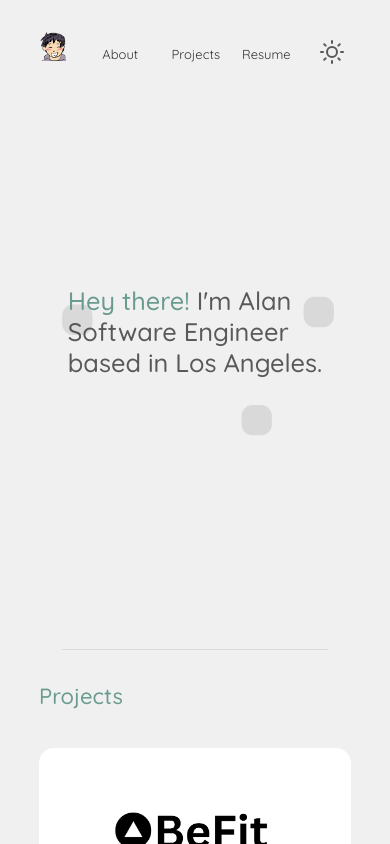
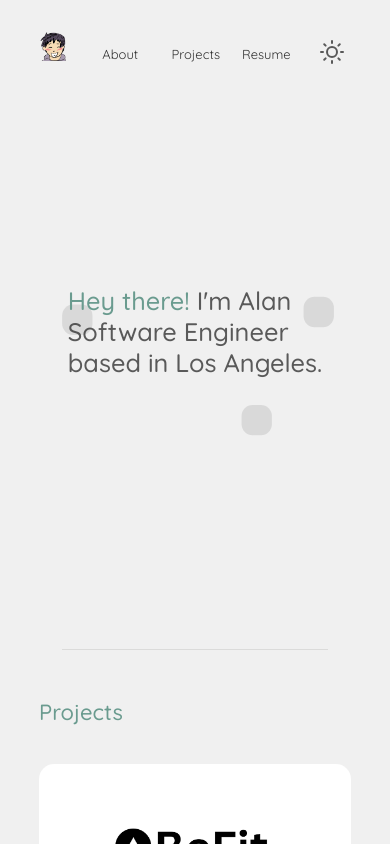
Before and after one commit to nhvn/portfolio, a React (Create React App) app: page / in a window 390 px wide. Shown: the top 844 px of the page. Built offline with nearby package versions, Linux system fonts and the light colour scheme.

Commit message:
Added margins to projpics

```diff
--- a/src/index.css
+++ b/src/index.css
@@ -580,6 +580,7 @@ footer {
 @media screen and (max-width: 480px) {
   .divider {
       padding-top: 2em;
+      padding-bottom: 1rem;
   }
   .flex {
       display: block;
@@ -643,6 +644,7 @@ footer {
   }
   .proj-content-container .projPics {
     flex-direction: column;
+    margin-bottom: 1rem;
   }
   .projects-box .proj-pic img {
     max-height: 20em;
```
